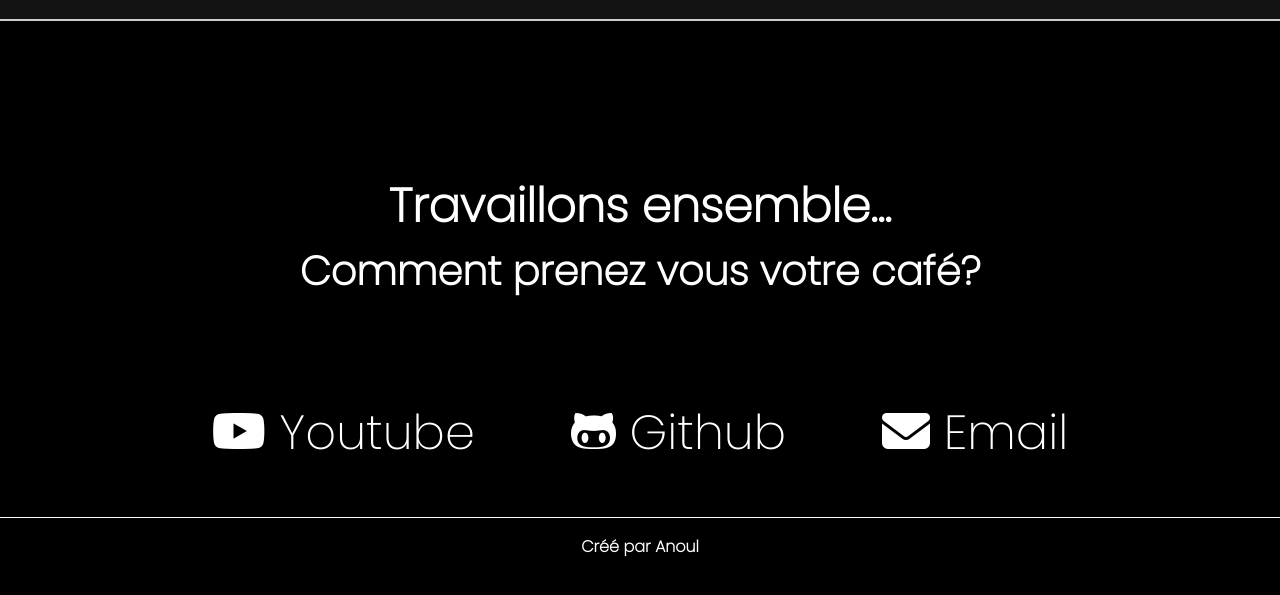
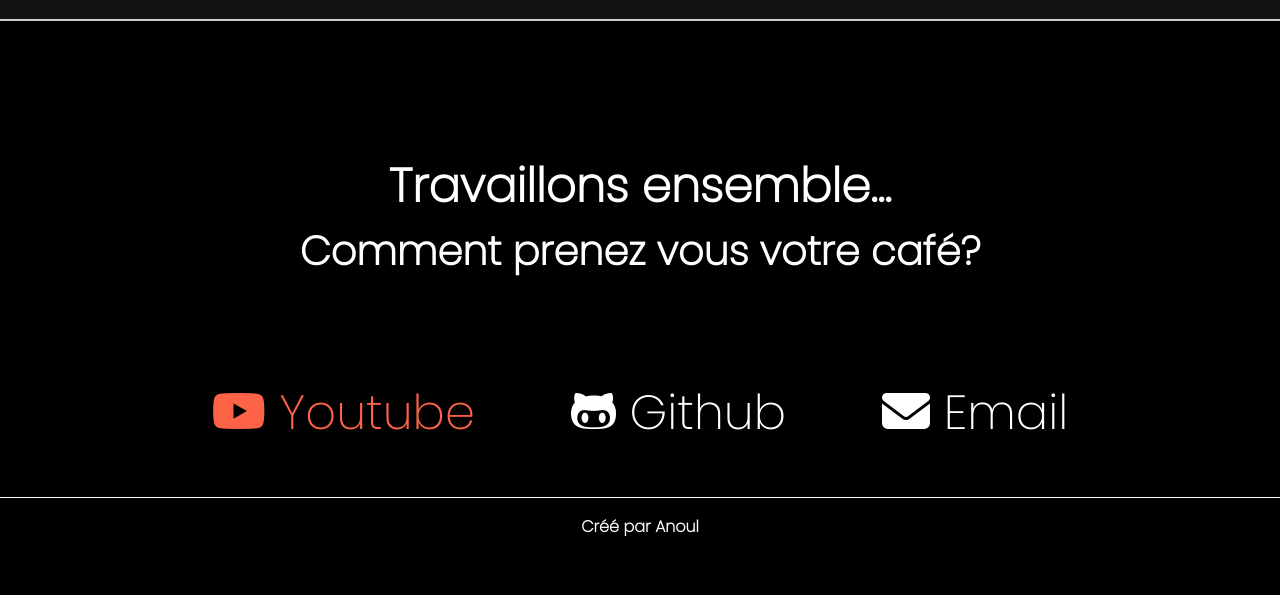
Before and after one commit to azoulanoul/personalportfolio, a plain HTML site: page index.html in a window 1280 px wide. In both pictures the pointer is over the link "Youtube". Shown: the part 1675-2270 px from the top of the page. Drawn offline with Linux system fonts and the light colour scheme.

Commit message:
Update style.css

```diff
--- a/style.css
+++ b/style.css
@@ -146,7 +146,7 @@ li,a{
     font-family:  "Poppins", sans-serif;
     font-weight: 900;
     font-size: 2.5em;
-    padding-top: 2em;
+    padding-top: 1em;
     color: white;
 }
 #social{
@@ -163,6 +163,9 @@ li,a{
     padding-top: 1em;
 
 
+}
+.icons:hover{
+    color: tomato;
 }
 #hl{
     width: 100%;
```
